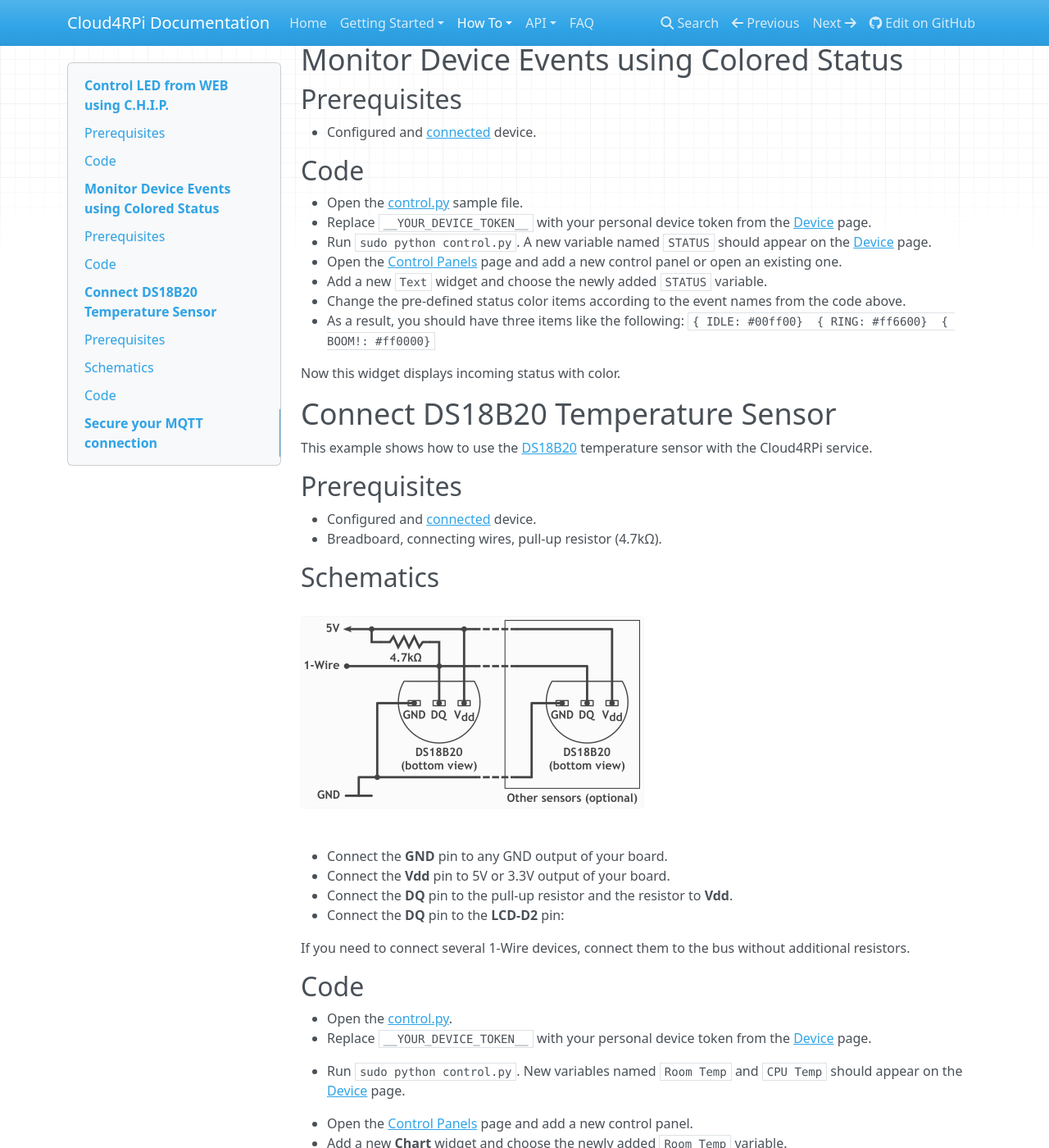
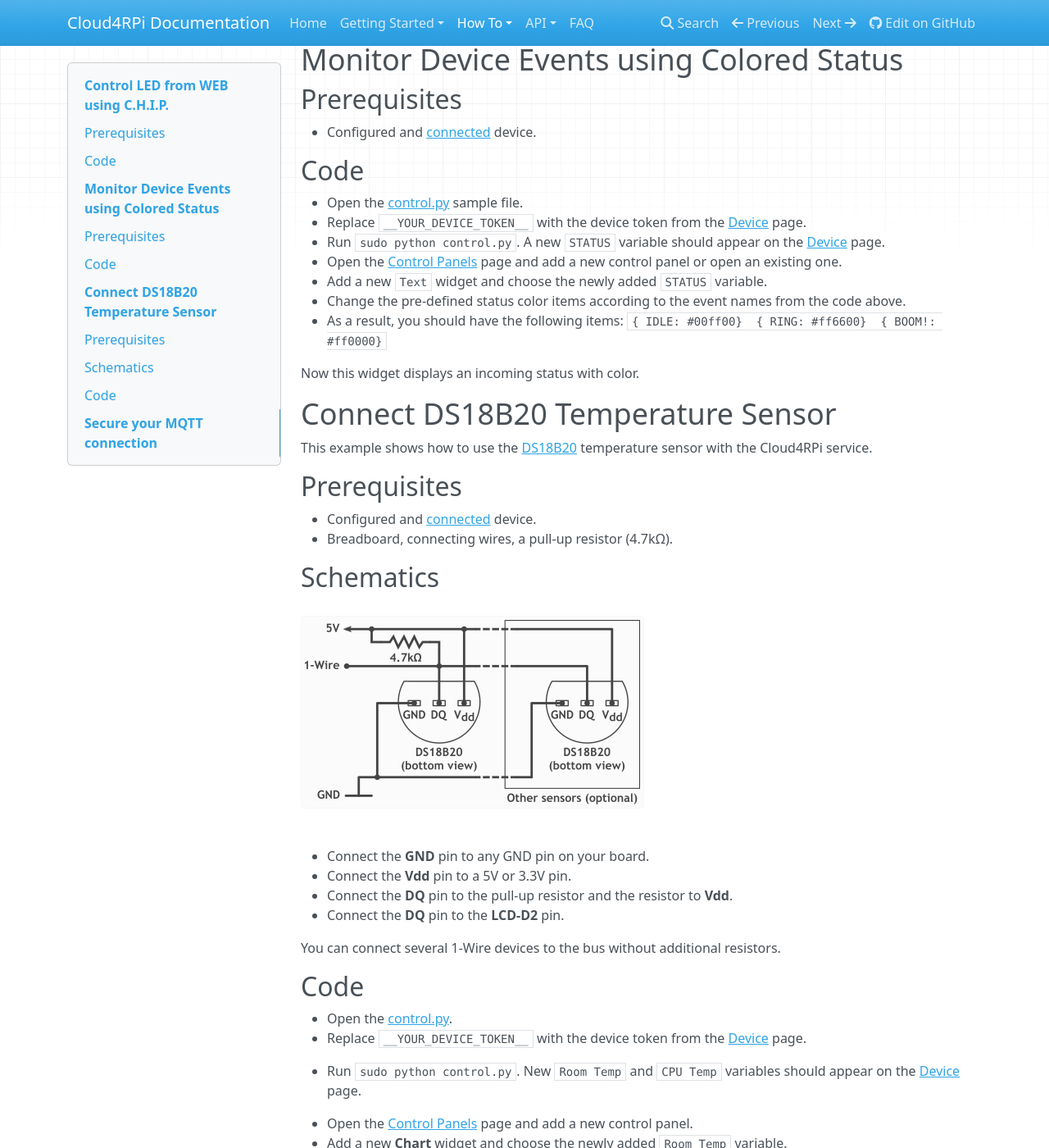
Before and after one commit to cloud4rpi/docs, an MkDocs documentation site: the page built from docs/howto/chip.md, in a window 1280 px wide and 1400 px high, scrolled down 457 px. Shown: the whole window at 82% size. Built offline with MkDocs 1.6.1, drawn with Linux system fonts in a browser that asks for light colours; nearby versions of some CDN libraries; old or Windows-style settings are respelled for this version of MkDocs; some of the changed text lies outside the part shown.

Commit message:
Dirk's review

```diff
--- a/docs/howto/chip.md
+++ b/docs/howto/chip.md
@@ -8,9 +8,9 @@
 ## Code
 
 - Open the [control.py](https://github.com/cloud4rpi/cloud4rpi-chip-python/blob/master/control.py) sample file.
-- Replace `__YOUR_DEVICE_TOKEN__` with your personal device token from the [Device](https://cloud4rpi.io/devices) page.
+- Replace `__YOUR_DEVICE_TOKEN__` with the device token from the [Device](https://cloud4rpi.io/devices) page.
 - Connect an LED to a GPIO pin and set the correct value to the `LED_PIN` variable. The default pin is **XIO-P0**.
-- Run `sudo python control.py`. A new variable named `LED On` should appear on the [Device](https://cloud4rpi.io/devices) page.
+- Run `sudo python control.py`. A new `LED On` variable should appear on the [Device](https://cloud4rpi.io/devices) page.
 - Open the [Control Panels](https://cloud4rpi.io/control-panels/) page and add a new control panel.
 - Add a new **Switch** widget and choose the newly added `LED On` variable.
 
@@ -25,15 +25,15 @@ You can now switch the LED state using this widget.
 ## Code
 
 - Open the [control.py](https://github.com/cloud4rpi/cloud4rpi-chip-python/blob/master/control.py) sample file.
-- Replace `__YOUR_DEVICE_TOKEN__` with your personal device token from the [Device](https://cloud4rpi.io/devices) page.
-- Run `sudo python control.py`. A new variable named `STATUS` should appear on the [Device](https://cloud4rpi.io/devices) page.
+- Replace `__YOUR_DEVICE_TOKEN__` with the device token from the [Device](https://cloud4rpi.io/devices) page.
+- Run `sudo python control.py`. A new `STATUS` variable should appear on the [Device](https://cloud4rpi.io/devices) page.
 - Open the [Control Panels](https://cloud4rpi.io/control-panels/) page and add a new control panel or open an existing one.
 - Add a new `Text` widget and choose the newly added `STATUS` variable.
 - Change the pre-defined status color items according to the event names from the code above.
-- As a result, you should have three items like the following:
+- As a result, you should have the following items:
 `{ IDLE: #00ff00}  { RING: #ff6600}  { BOOM!: #ff0000}`
 
-Now this widget displays incoming status with color.
+Now this widget displays an incoming status with color.
 
 
 # Connect DS18B20 Temperature Sensor
@@ -43,25 +43,25 @@ This example shows how to use the [DS18B20](https://datasheets.maximintegrated.c
 ## Prerequisites
 
 - Configured and [connected](/#connecting-a-new-device) device.
-- Breadboard, connecting wires, pull-up resistor (4.7kΩ).
+- Breadboard, connecting wires, a pull-up resistor (4.7kΩ).
 
 ## Schematics
 
 ![](/res/ds18b20.png)
 
-- Connect the **GND** pin to any GND output of your board.
-- Connect the **Vdd** pin to 5V or 3.3V output of your board.
+- Connect the **GND** pin to any GND pin on your board.
+- Connect the **Vdd** pin to a 5V or 3.3V pin.
 - Connect the **DQ** pin to the pull-up resistor and the resistor to **Vdd**.
-- Connect the **DQ** pin to the **LCD-D2** pin:
+- Connect the **DQ** pin to the **LCD-D2** pin.
 
-If you need to connect several 1-Wire devices, connect them to the bus without additional resistors.
+You can connect several 1-Wire devices to the bus without additional resistors.
 
 ## Code
 
 - Open the [control.py](https://github.com/cloud4rpi/cloud4rpi-chip-python/blob/master/control.py).
-- Replace `__YOUR_DEVICE_TOKEN__` with your personal device token from the [Device](https://cloud4rpi.io/devices) page.
+- Replace `__YOUR_DEVICE_TOKEN__` with the device token from the [Device](https://cloud4rpi.io/devices) page.
 
-- Run `sudo python control.py`. New variables named `Room Temp` and `CPU Temp` should appear on the [Device](https://cloud4rpi.io/devices) page.
+- Run `sudo python control.py`. New `Room Temp` and `CPU Temp` variables should appear on the [Device](https://cloud4rpi.io/devices) page.
 - Open the [Control Panels](https://cloud4rpi.io/control-panels/) page and add a new control panel.
 - Add a new **Chart** widget and choose the newly added `Room Temp` variable.
 - Add a new **Gauge** widget and choose the newly added `CPU Temp` variable.
@@ -69,7 +69,7 @@ If you need to connect several 1-Wire devices, connect them to the bus without a
 You can now monitor CPU and room temperature using these widgets.
 
 !!! Note
-    If you need to start your script automatically on system load, install the **control.py** script as a service using our [service_install.sh](https://github.com/cloud4rpi/cloud4rpi-chip-python/blob/master/service_install.sh) script. For details, refer to the [Installing as a Service](/#installing-as-a-service) section.
+    If you need to start your script automatically when the system loads, install the **control.py** script as a service using our [service_install.sh](https://github.com/cloud4rpi/cloud4rpi-chip-python/blob/master/service_install.sh) script. Refer to the [Installing as a Service](/#installing-as-a-service) section for more details.
 
 
 
```
Also changed, not shown: docs/api/http.md (+3 -3 lines), docs/api/mqtt.md (+3 -3 lines), docs/howto/rpi.md (+12 -12 lines).
